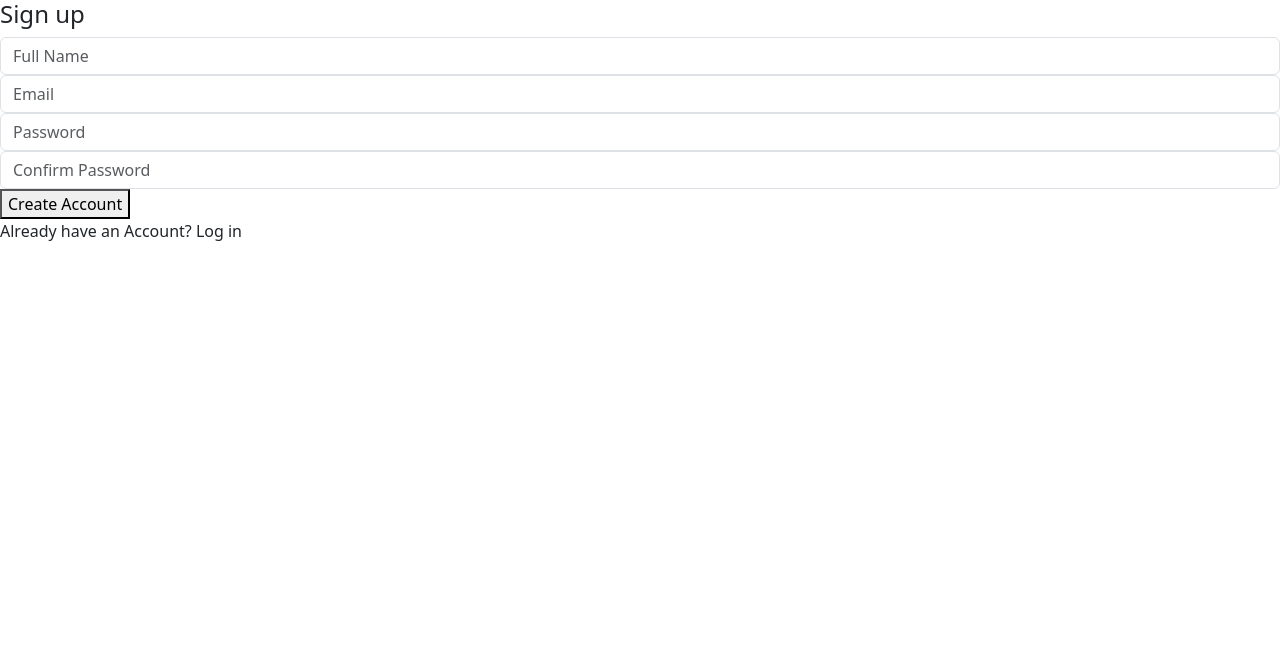
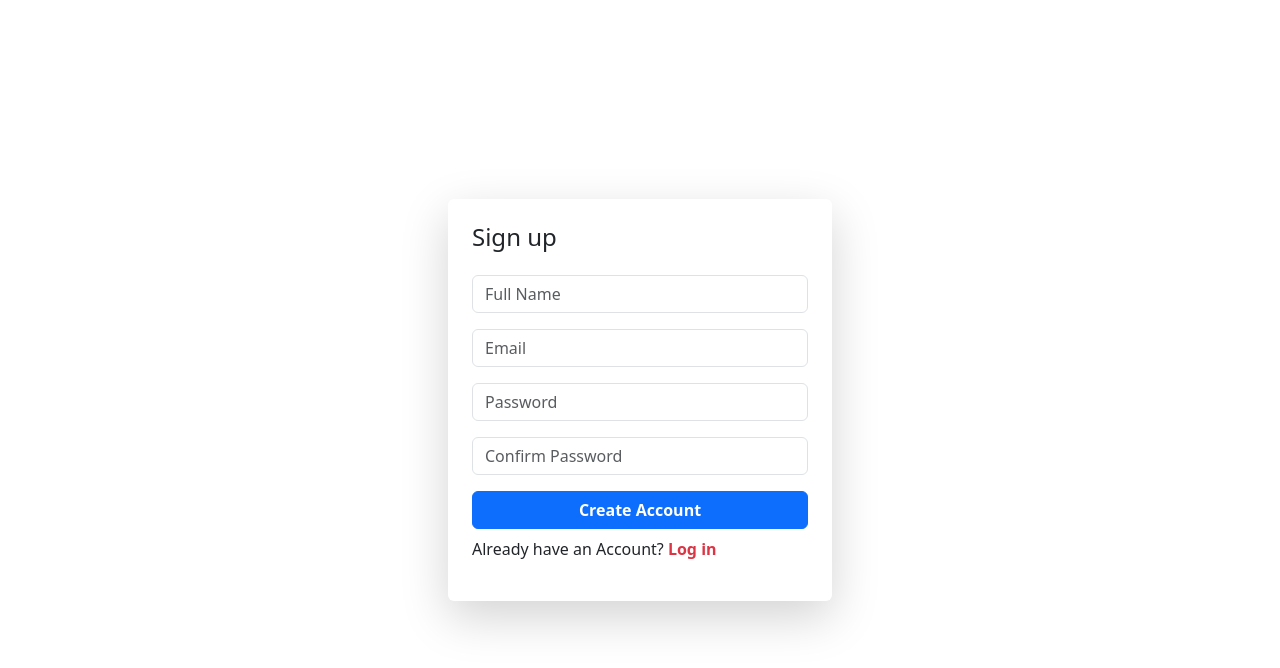
Before and after one commit to Ankur7470/ESD-Assgn-1, a plain HTML site: page signup.html in a window 1280 px wide. Drawn offline with nearby package versions, Linux system fonts and the light colour scheme.

Commit message:
Added Styling, Sign up page Completed

```diff
--- a/signup.html
+++ b/signup.html
@@ -12,22 +12,24 @@
     />
   </head>
   <body>
-    <form>
-        <h4>Sign up</h4>
-        <div>
+    <div class="container d-flex justify-content-center align-items-center vh-100">
+    <form class="p-4 shadow-lg rounded" style="min-width: 30vw;">
+        <h4 class="mb-4">Sign up</h4>
+        <div class="mb-3">
             <input type="text" class="form-control" name="name" id="name" placeholder="Full Name">
         </div>
-        <div>
+        <div class="mb-3">
             <input type="email" class="form-control" name="email" id="email" placeholder="Email">
         </div>
-        <div>
+        <div  class="mb-3">
             <input type="password" class="form-control" name="password" id="password" placeholder="Password">
         </div>
-        <div>
+        <div  class="mb-3">
             <input type="password" class="form-control" name="confPass" id="confPass" placeholder="Confirm Password">
         </div>
-        <button type="submit">Create Account</button>
-        <p>Already have an Account? <a> Log in</a></p>
+        <button type="submit" class="btn btn-primary w-100 mb-2 fw-semibold">Create Account</button>
+        <p>Already have an Account? <a class="text-danger fw-semibold text-decoration-none"> Log in</a></p>
     </form>
+    </div>
   </body>
 </html>
```
